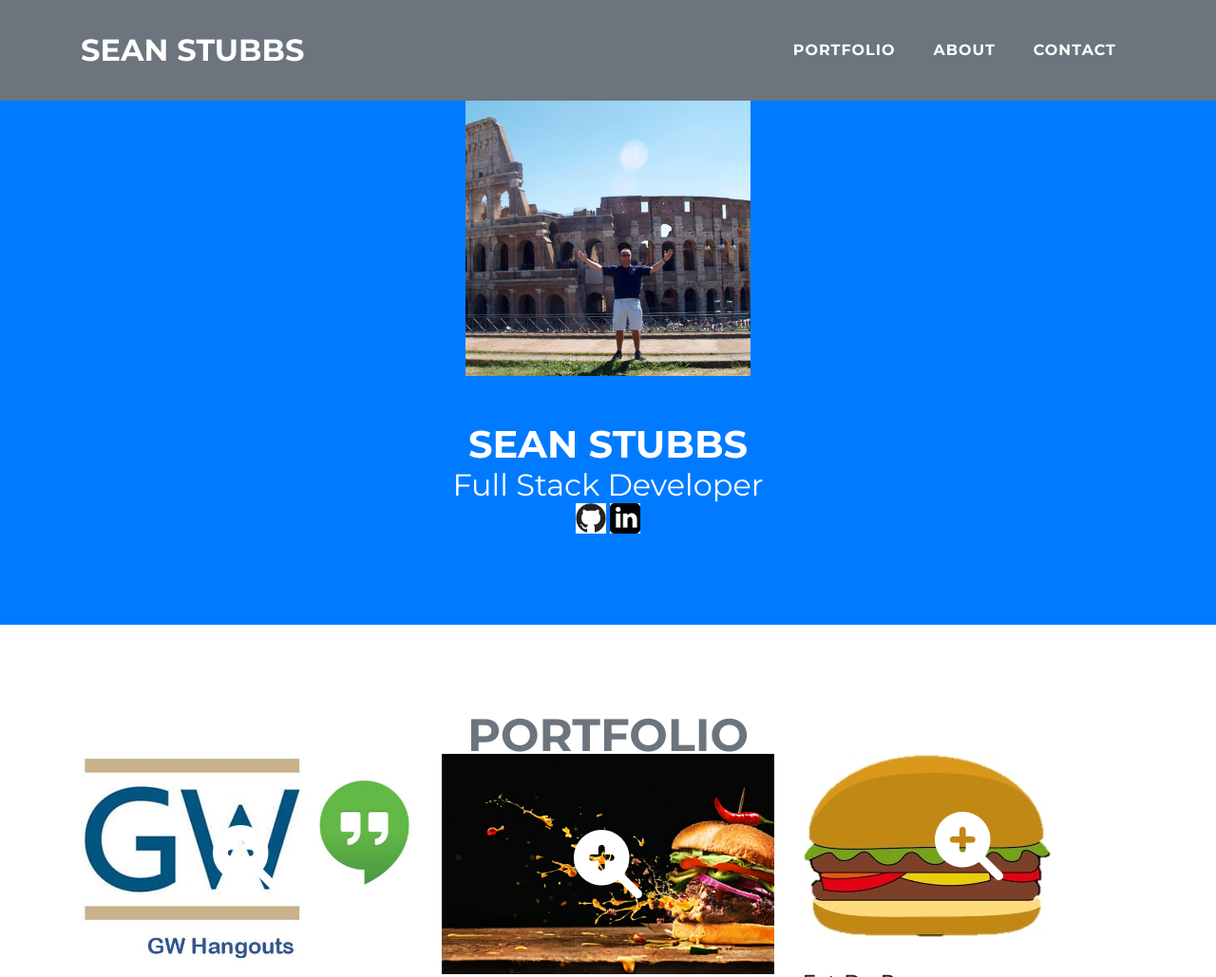
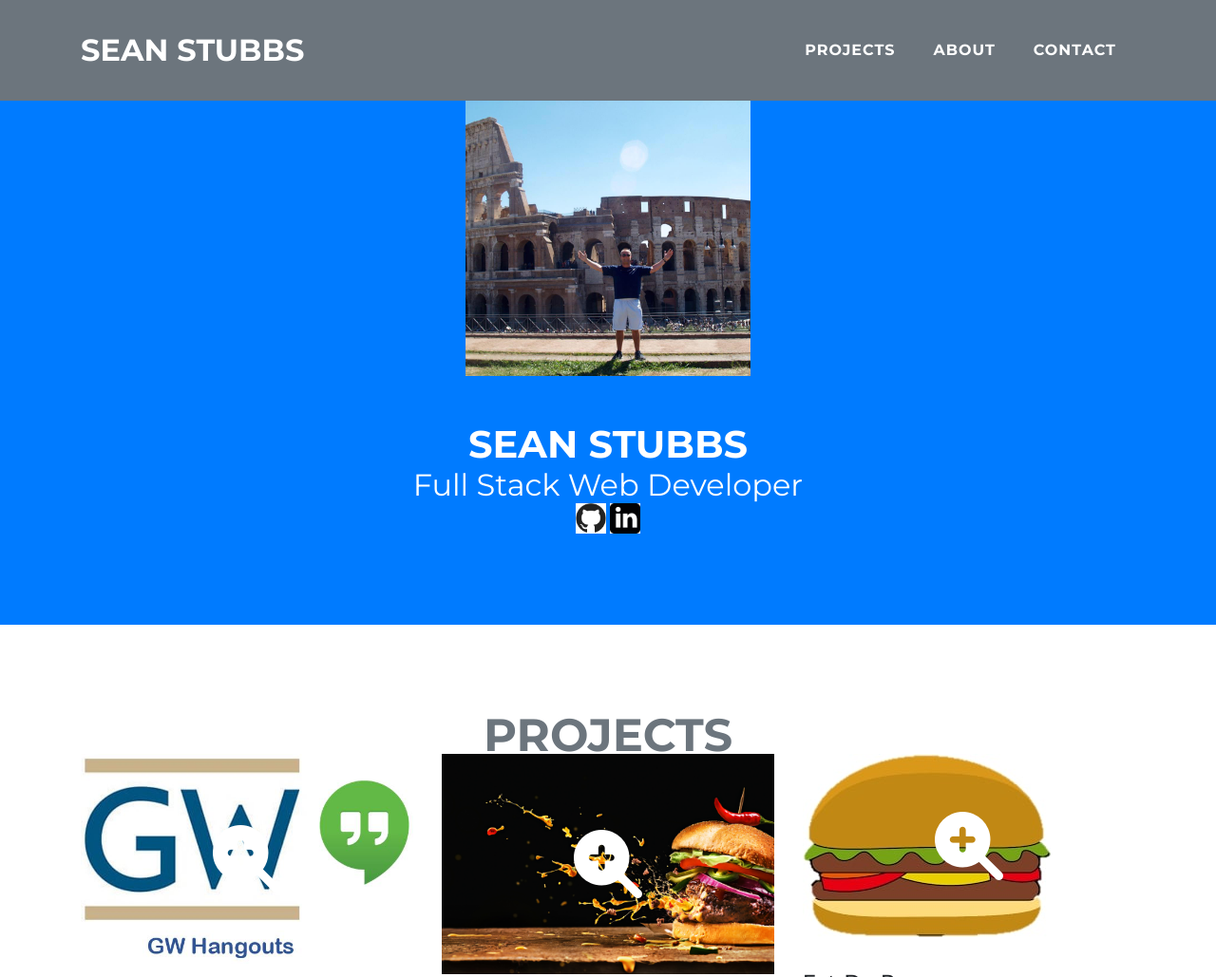
Before and after one commit to seanps8/Sean-Stubbs-Portfolio, a plain HTML site: page index.html in a window 1280 px wide. Shown: the top 1029 px of the page at 95% size. Drawn offline with nearby package versions, Linux system fonts and the light colour scheme.

Commit message:
small changes, more to come to make polished front end

```diff
--- a/index.html
+++ b/index.html
@@ -44,7 +44,7 @@
                 <div class="collapse navbar-collapse" id="navbarResponsive">
                     <ul class="navbar-nav ml-auto">
                         <li class="nav-item mx-0 mx-lg-1">
-                            <a class="nav-link py-3 px-0 px-lg-3 rounded js-scroll-trigger" href="#portfolio">Portfolio</a>
+                            <a class="nav-link py-3 px-0 px-lg-3 rounded js-scroll-trigger" href="#portfolio">Projects</a>
                         </li>
                         <li class="nav-item mx-0 mx-lg-1">
                             <a class="nav-link py-3 px-0 px-lg-3 rounded js-scroll-trigger" href="#about">About</a>
@@ -65,7 +65,7 @@
                     <img class="img-fluid mb-5 d-block mx-auto" id="profPic" src="assets/images/rome.jpg" alt="">
                     <h1 class="text-uppercase mb-0">Sean Stubbs</h1>
                     <!-- <hr class="star-light"> -->
-                    <h2 class="font-weight-light mb-0">Full Stack Developer</h2>
+                    <h2 class="font-weight-light mb-0">Full Stack Web Developer</h2>
                     <a class="prof-link h-20 w-20" href="https://github.com/seanps8" target="_blank">
                         <img class="img-fluid profLogo" src="assets/images/github.jpg" alt="">
                     </a>
@@ -80,7 +80,7 @@
     <!-- Portfolio Grid Section -->
     <section class="portfolio" id="portfolio">
         <div class="container">
-            <h2 class="text-center text-uppercase text-secondary mb-0">Portfolio</h2>
+            <h2 class="text-center text-uppercase text-secondary mb-0">Projects</h2>
             <!-- <hr class="star-dark mb-5"> -->
             <div class="row">
                 <div class="col-md-6 col-lg-4">
```
